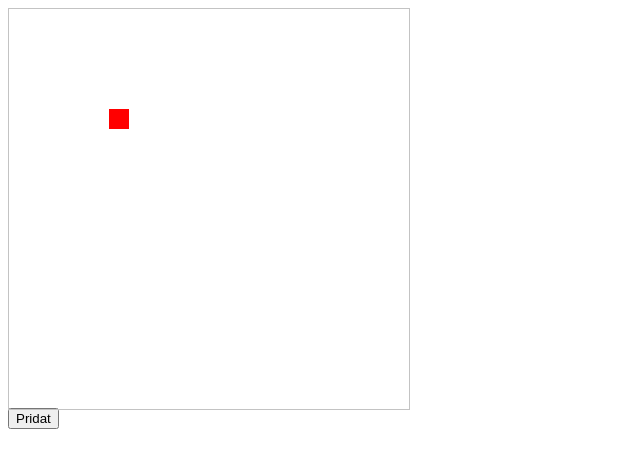
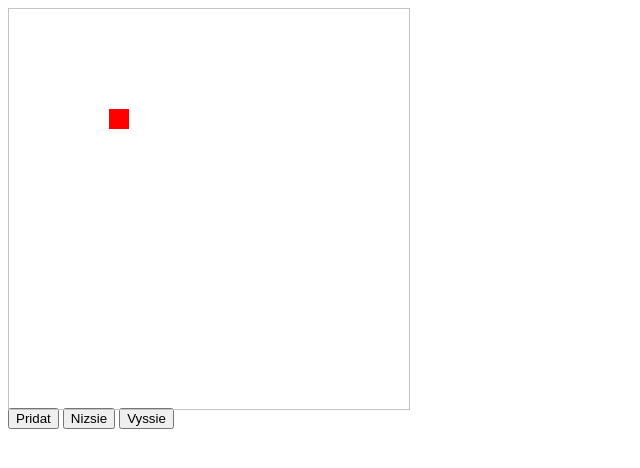
Before and after one commit to Ostepari/tis, a plain HTML site: page test.html in a window 1280 px wide. Shown: the whole page, without its empty margins (0-640 px from the left). Drawn offline with Linux system fonts and the light colour scheme.

Commit message:
pridane dalsie funkcie na pracu s canvasom

```diff
--- a/canvas-controller.js
+++ b/canvas-controller.js
@@ -59,3 +59,37 @@ addTriangle = function() {
     opacity: 0.8
   }));
 };
+
+/**
+ * Rasterizuje canvas do formatu JSON
+ *
+ * @method     rasterizeJSON
+ * @return     {string}  canvas rasterizovany vo formate JSON
+ */
+rasterizeJSON = function() {
+  return JSON.stringify(canvas);
+};
+
+/**
+ * Posunie vyznaceny objekt pod dalsi objekt
+ *
+ * @method     sendBackwards
+ */
+sendBackwards = function() {
+  var activeObject = canvas.getActiveObject();
+  if (activeObject) {
+    canvas.sendBackwards(activeObject);
+  }
+};
+
+/**
+ * Posunie vyznaceny objekt nad dalsi objekt
+ *
+ * @method     bringForward
+ */
+bringForward = function() {
+  var activeObject = canvas.getActiveObject();
+  if (activeObject) {
+    canvas.bringForward(activeObject);
+  }
+};
--- a/test.html
+++ b/test.html
@@ -10,6 +10,8 @@
 	Your browser does not support the HTML5 canvas tag.
 	</canvas>
 	<button onclick="addTriangle()">Pridat</button>
+  <button onclick="sendBackwards()">Nizsie</button>
+  <button onclick="bringForward()">Vyssie</button>
 </div>
 <script type="text/javascript">
 // create a wrapper around native canvas element (with id="c")
```
